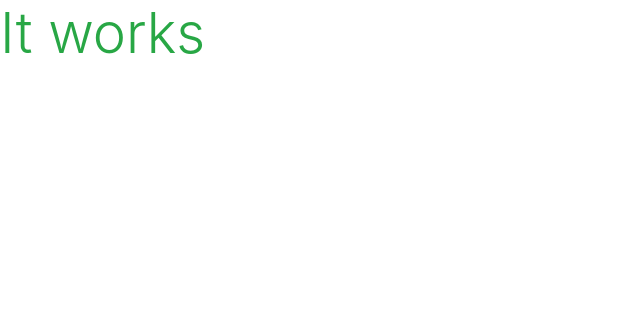
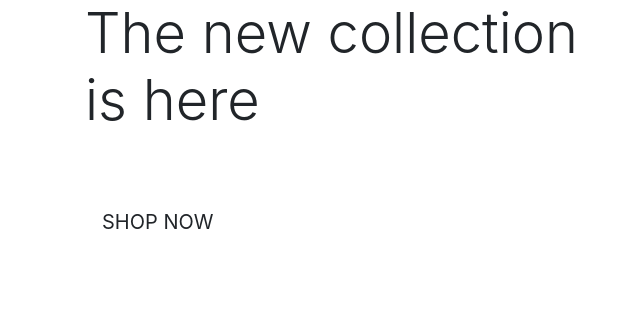
Before and after one commit to DMASCoreDeclan/BoutiqueAdo, a Django app: page / in a window 1280 px wide. Shown: the top 309 px of the page, without its empty margins (0-640 px from the left). Run offline with Django 3.2, Linux system fonts and the light colour scheme.

Commit message:
Added homepage content

```diff
--- a/boutique_ado/settings.py
+++ b/boutique_ado/settings.py
@@ -12,6 +12,7 @@ https://docs.djangoproject.com/en/3.2/ref/settings/
 
 from pathlib import Path
 import os
+
 # SETTINGS_PATH = os.path.dirname(os.path.dirname(__file__))
 
 # Build paths inside the project like this: BASE_DIR / 'subdir'.
@@ -29,7 +30,6 @@ DEBUG = True
 ALLOWED_HOSTS = [
     '8000-dmascoredec-boutiqueado-8rktdoy81av.ws-eu108.gitpod.io',
 ]
-
 
 # Application definition
 
--- a/home/templates/home/index.html
+++ b/home/templates/home/index.html
@@ -1,6 +1,31 @@
 {% extends 'base.html' %}
 {% load static %}
 
+{% block page_header %}
+    <div class="container header-container">
+        <div class="row">
+            <div class="col">
+
+            </div>
+        </div>
+    </div>
+{% endblock page_header %}
+
+
+
 {% block content %}
-    <h1 class="display-4 text-success">It works</h1>
+    <div class="container h-100">
+        <div class="row h-100">
+            <div class="col-7 col-md-6 my-auto">
+                <h1 class="display-4 logo-font text-black">
+                    The new collection is here
+                </h1>
+                <div class="my-5" >
+                    <h4>
+                        <a href="" class="shop-now-button btn btn-lg rounded-0 text-uppercase py-4">Shop Now</a>
+                    </h4>
+                </div>
+            </div>
+        </div>
+    </div>
 {% endblock content %}
```
